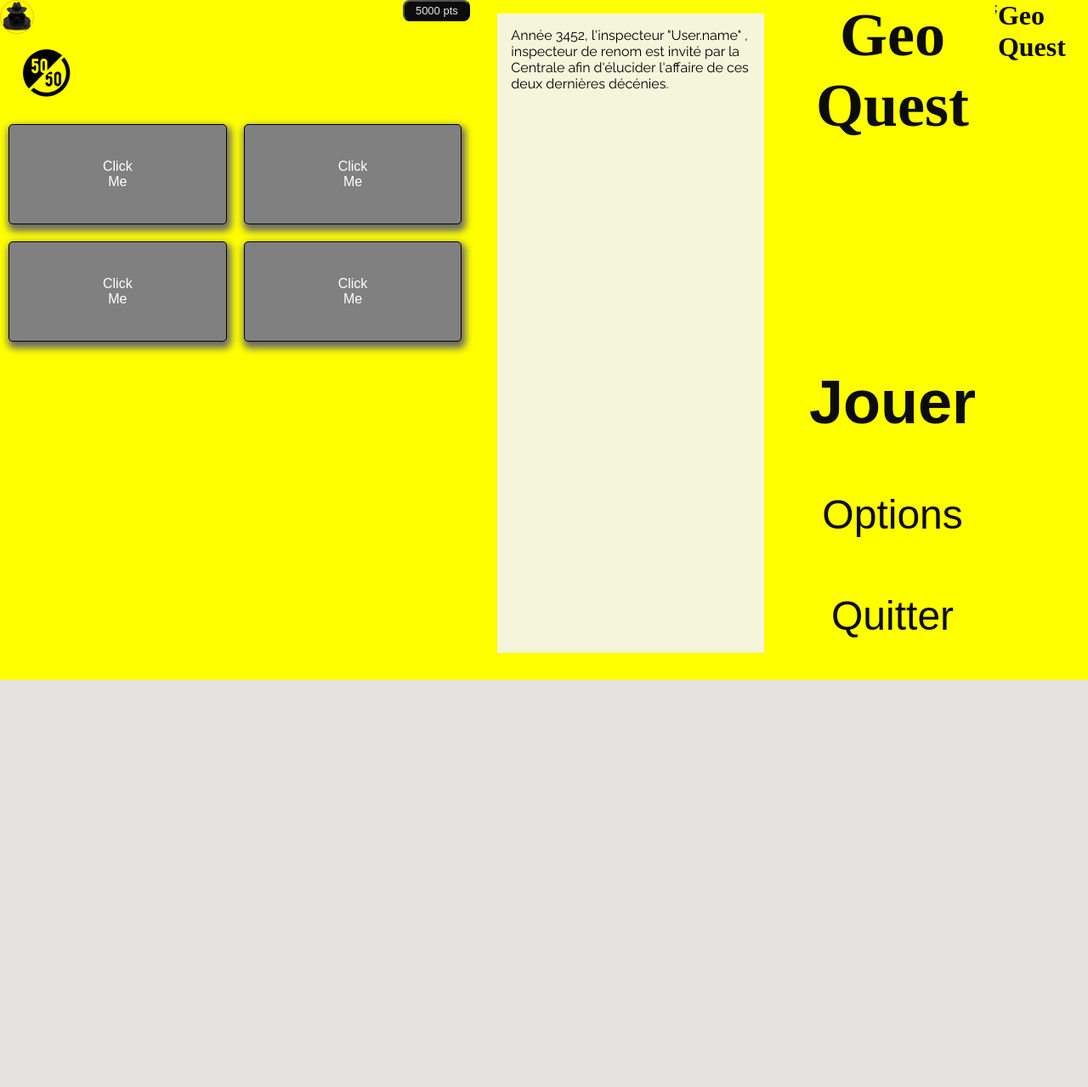
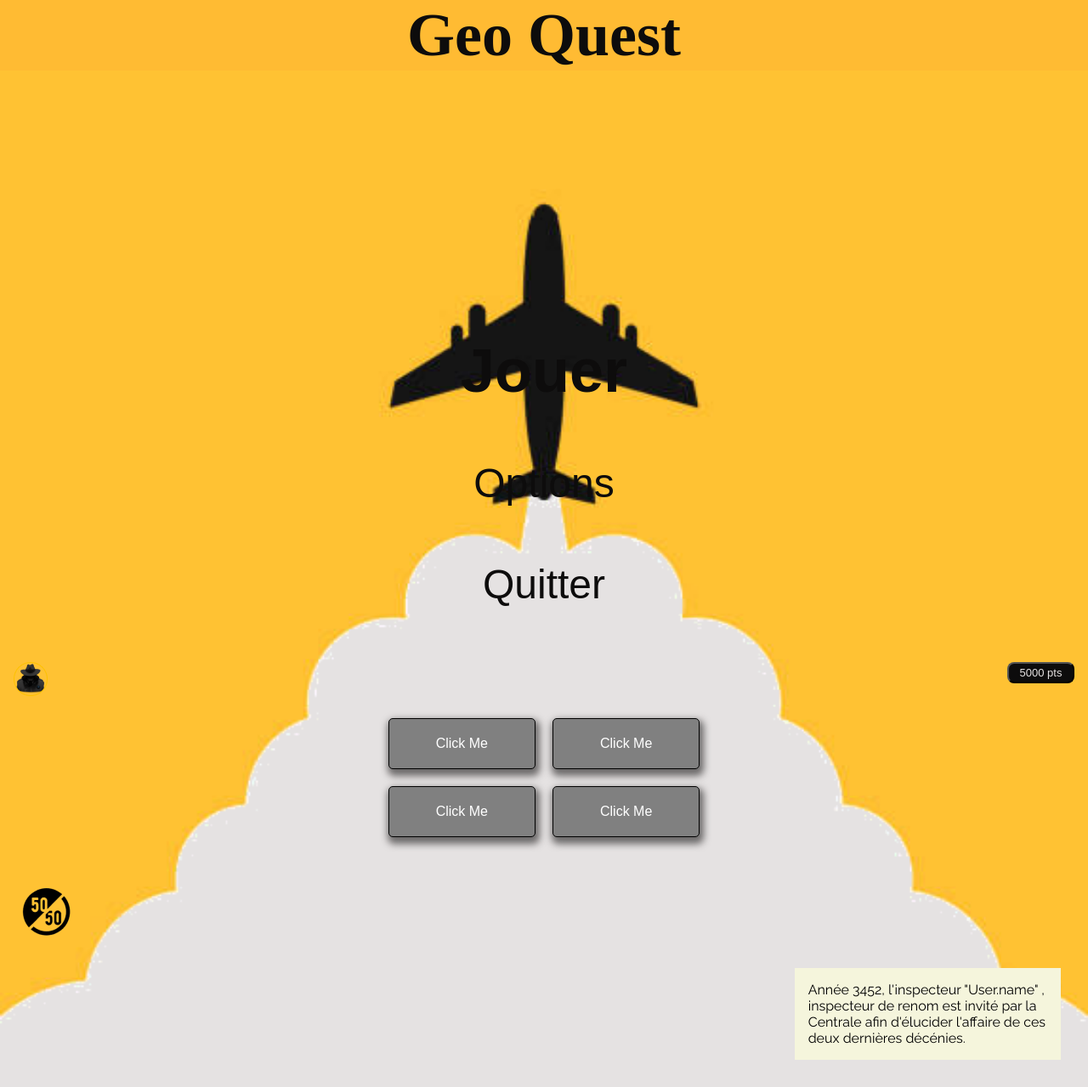
Before and after one commit to WildCodeSchool-2024-02/JS-RemoteFR-CodeOfWar-P2-ReplitAfterMe, a React (Vite) app in the folder client/: page / in a window 1280 px wide. Shown: the whole page at 85% size. Before the commit the page ends 816 px from the top, so only its background shows below. Built offline with nearby package versions, Linux system fonts and the light colour scheme; no server answers; a web font is replaced by a local one.

Commit message:
add ClickEffect to Quizz, and US28 : move buttonBlood in css directory and modif global css

```diff
--- a/client/src/App.jsx
+++ b/client/src/App.jsx
@@ -1,22 +1,15 @@
 import Story from "./components/Story";
 import Quizz from "./components/Quizz";
 import HomePage from "./components/HomePage";
-import ClickEffect from "./components/ClickEffect";
 
 function App() {
-  const handleAnswerClick = (answer) => {
-    console.info(`Réponse cliquée: ${answer}`);
-  };
-
   return (
     <main>
-      <h1>Geo Quest</h1>;
       <HomePage />
+      <section className="sectionQuizz">
+        <Quizz />
+      </section>
       <Story />
-      <section>
-        <Quizz />
-        <ClickEffect handleAnswerClick={handleAnswerClick} />
-      </section>
     </main>
   );
 }
--- a/client/src/components/AnimationButton.jsx
+++ b/client/src/components/AnimationButton.jsx
@@ -1,6 +1,6 @@
 import { useState } from "react";
 import { motion } from "framer-motion";
-import "./ButtonBlood.css";
+import "../style/buttonBlood.css";
 
 export default function AnimationButton() {
   const [showImage, setShowImage] = useState(false);
--- a/client/src/components/Quizz.jsx
+++ b/client/src/components/Quizz.jsx
@@ -5,6 +5,7 @@ import "../style/quizz.css";
 import avatar from "../assets/images/avatar.png";
 import atout from "../assets/images/atout.png";
 import Question from "./Question";
+import ClickEffect from "./ClickEffect";
 
 export default function Quizz() {
   const [data, setData] = useState([]);
@@ -25,6 +26,10 @@ export default function Quizz() {
     countryData();
   }, []);
 
+  const handleAnswerClick = (answer) => {
+    console.info(`Réponse cliquée: ${answer}`);
+  };
+
   return (
     <>
       <header className="header">
@@ -32,7 +37,8 @@ export default function Quizz() {
         <button type="button">5000 pts</button>
       </header>
       {data.length === 0 ? " " : <Question data={data} />}
-      <footer className="Footer">
+      <ClickEffect handleAnswerClick={handleAnswerClick} />
+      <footer className="footer">
         <img src={atout} alt="utilisation d'un atout pour le quizz" />
       </footer>
     </>
--- a/client/src/components/Story.jsx
+++ b/client/src/components/Story.jsx
@@ -16,13 +16,13 @@ function Story() {
     });
   };
   return (
-    <main onClick={nextStory} aria-hidden="true">
+    <section className="storySection" onClick={nextStory} aria-hidden="true">
       {parseInt(index, 10) === story.intro.length - 1 ? (
         <a href="https://www.youtube.com/watch?v=xvFZjo5PgG0">retour menu</a>
       ) : (
         <p>{story.intro[parseInt(index, 10)].text}</p>
       )}
-    </main>
+    </section>
   );
 }
 
--- a/client/src/components/ButtonBlood.css
+++ b/client/src/style/buttonBlood.css
@@ -1,8 +1,5 @@
 body {
   background: rgb(240, 178, 7);
-  display: flex;
-  justify-content: center;
-  align-items: center;
   height: 100vh;
   margin: 0;
 }
@@ -14,7 +11,7 @@ body {
 }
 
 .button {
-  padding: 40px 110px;
+  padding: 20px 55px;
   font-size: 16px;
   cursor: pointer;
   background-color: grey;
@@ -41,16 +38,10 @@ body {
 }
 
 .answers-class1 {
+  display: flex;
   flex-direction: column;
   align-items: center;
   justify-content: center;
-}
-
-.answers {
-  display: flex;
-  justify-content: center;
-  align-items: center;
-  width: 100%;
 }
 
 .answers > * {
--- a/client/src/style/homePage.css
+++ b/client/src/style/homePage.css
@@ -3,12 +3,14 @@ body {
   /* overflow: hidden; */
   background: url(../assets/images/plane.png) no-repeat;
   background-size: cover;
-  background-position: center;
+  background-position-x: center;
+  background-position-y: +5rem;
   background-color: white;
 }
 
 .TitleHome {
-  height: 40vh;
+  background-color: #ffbb33;
+  /* height: 40vh; */
 }
 
 .TitleHome,
@@ -26,6 +28,7 @@ body {
   height: 60vh;
   display: flex;
   justify-content: center;
+  margin-top: 25vh;
 }
 .Links {
   display: flex;
--- a/client/src/style/question.css
+++ b/client/src/style/question.css
@@ -7,3 +7,8 @@
 .question > img {
   width: 400px;
 }
+
+.question > p,
+.chapitre > p {
+  background-color: var(--white-color);
+}
--- a/client/src/style/quizz.css
+++ b/client/src/style/quizz.css
@@ -1,4 +1,5 @@
 .header {
+  padding: 1rem;
   display: flex;
   justify-content: space-between;
 }
@@ -11,3 +12,7 @@
   color: var(--white-color);
   font-size: 13px;
 }
+
+.footer {
+  margin-top: 2rem;
+}
--- a/client/src/style/story.css
+++ b/client/src/style/story.css
@@ -8,8 +8,7 @@ body {
   background-color: aquamarine;
 }
 
-main {
-  background-color: yellow;
+.storySection {
   display: flex;
   flex-direction: row-reverse;
 }
```
